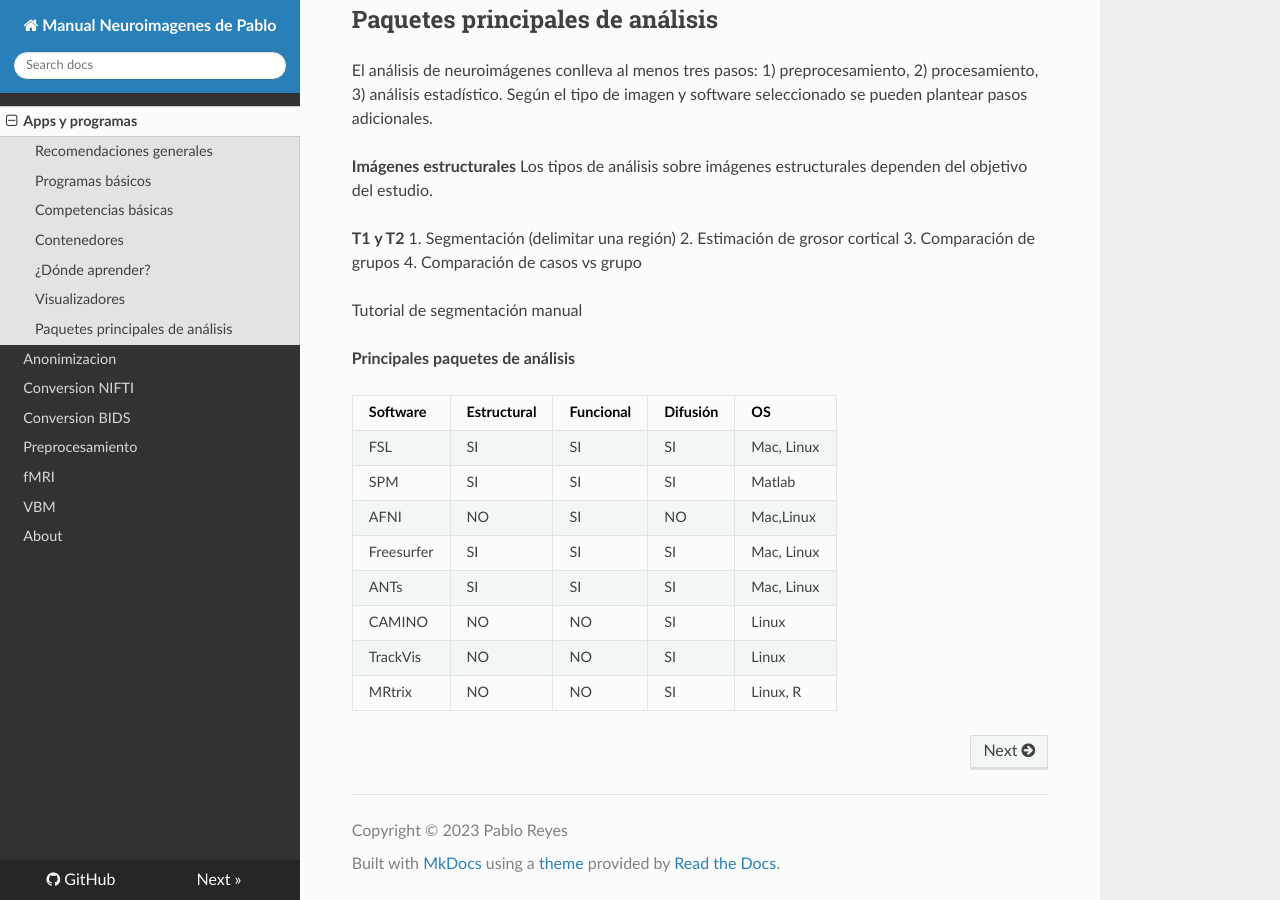
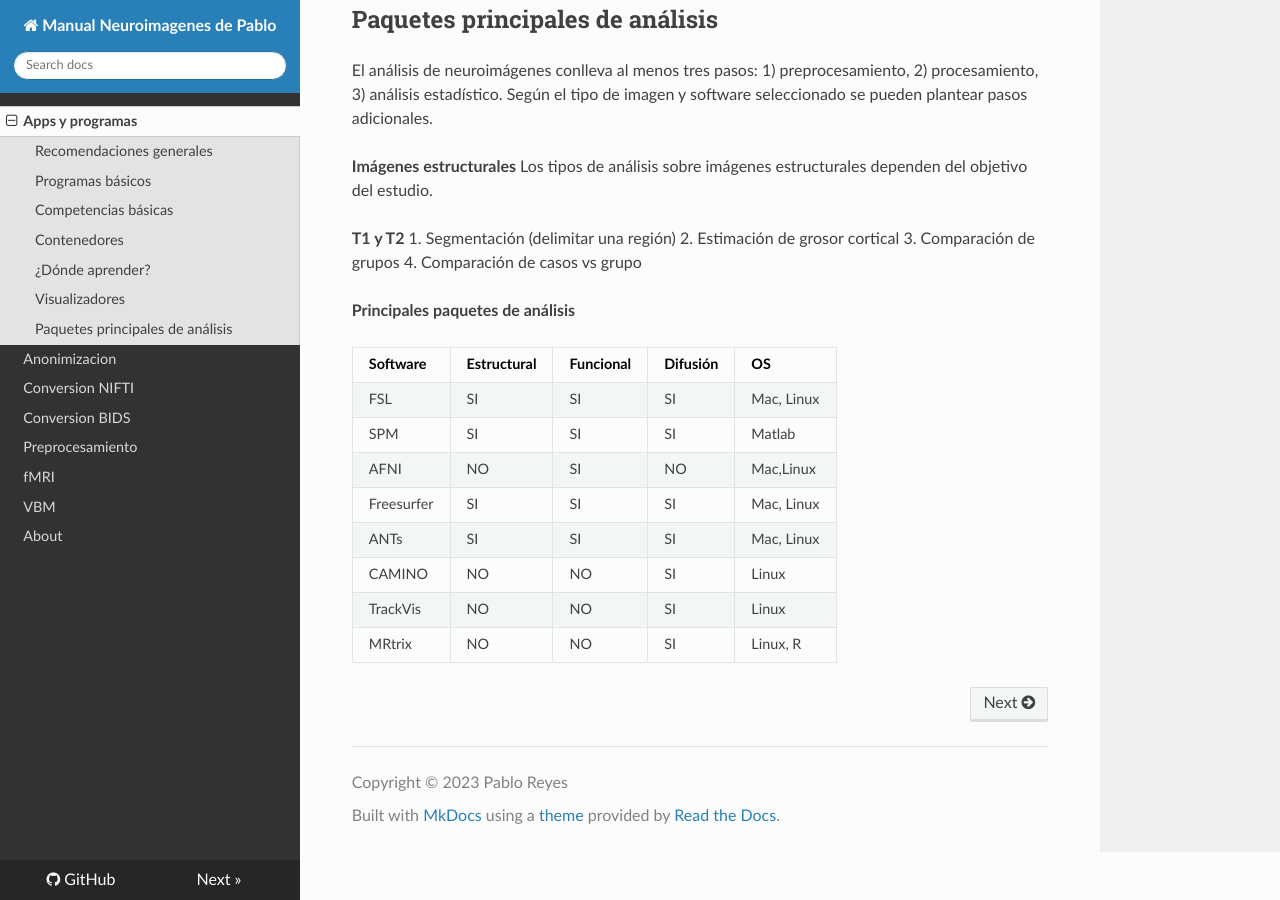
Before and after one commit to pabloreyesg/Scrips-to-MRI, an MkDocs documentation site: the page built from docs/index.md, in a window 1280 px wide and 900 px high, scrolled down 3565 px. Built offline with MkDocs 1.6.1, drawn with Linux system fonts in a browser that asks for light colours; nearby versions of some CDN libraries.

Commit message:
Update index.md

```diff
--- a/docs/index.md
+++ b/docs/index.md
@@ -113,9 +113,6 @@
 3. Comparación de grupos
 4. Comparación de casos vs grupo
 
-Tutorial de segmentación manual
-
-
 
 **Principales paquetes de análisis**
 
```
